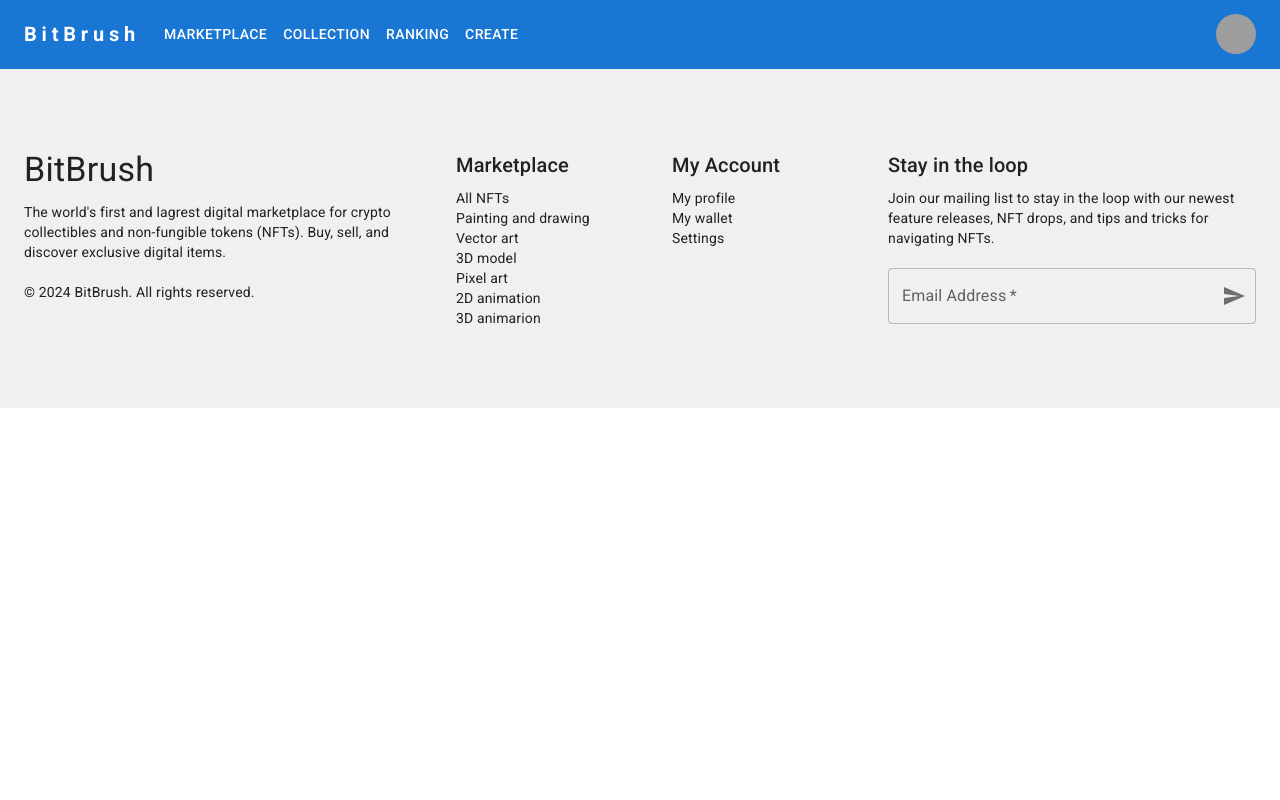
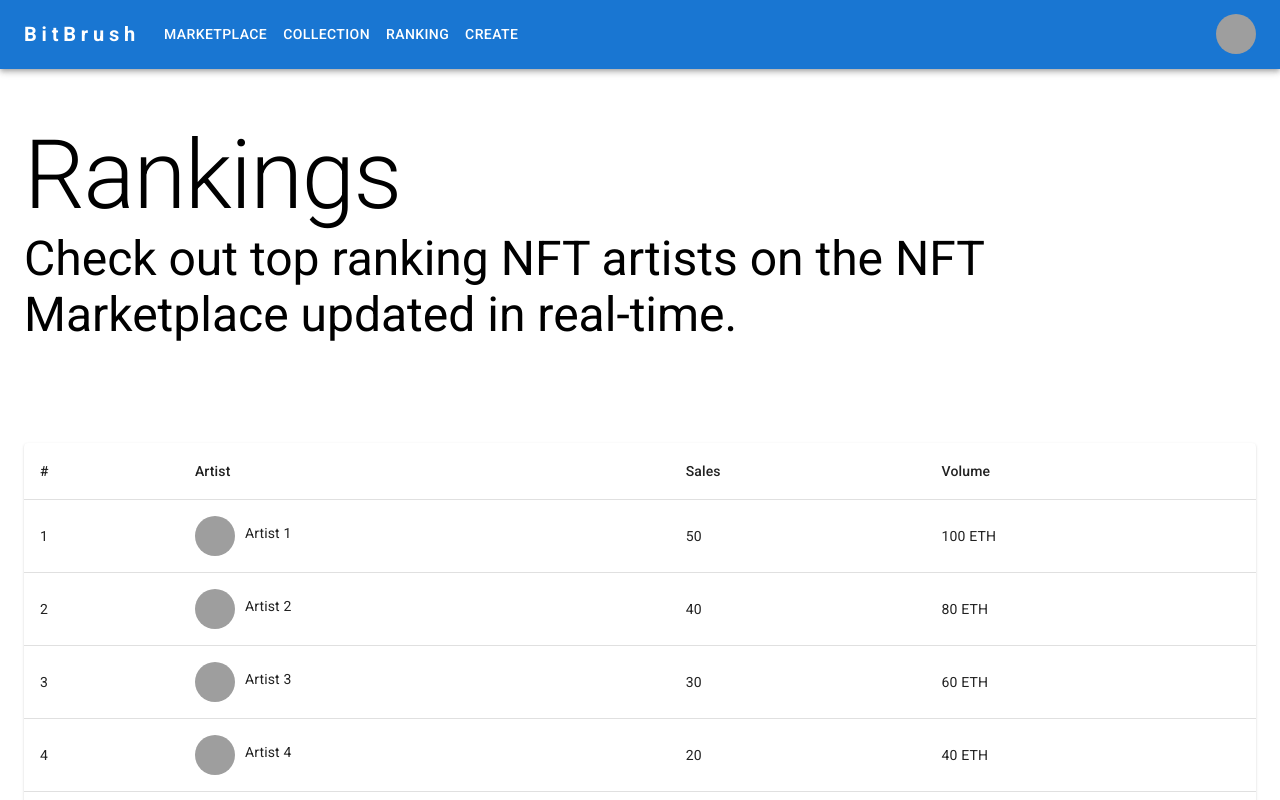
Before and after one commit to daylanguyenphuc/BitBrush, a React (Create React App) app: page /ranking in a window 1280 px wide. Shown: the top 800 px of the page. Built offline with nearby package versions, Linux system fonts and the light colour scheme; grey boxes are pictures that could not be loaded.

Commit message:
Add a ranking page

```diff
--- a/src/App.js
+++ b/src/App.js
@@ -8,13 +8,14 @@ import '@fontsource/roboto/700.css';
 import Header from "./Header";
 import Footer from './Footer';
 
+import SignUpPage from "./SignUpPage";
 import Homepage from "./Homepage";
 import Marketplace from "./Marketplace";
 import Collection from "./Collection";
+import Ranking from "./Ranking";
 import Create from "./Create";
 import CreateNFT from "./CreateNFT";
 import CreateCollection from "./CreateCollection";
-import SignUpPage from "./SignUpPage";
 
 function App() {
   return (
@@ -27,6 +28,7 @@ function App() {
             <Route exact path="/signup" element={<SignUpPage />} />
             <Route exact path="/marketplace" element={<Marketplace />} />
             <Route exact path="/collection" element={<Collection />} />
+            <Route exact path="/ranking" element={<Ranking />} />
             <Route exact path="/create" element={<Create />} />
             <Route exact path="/create/createNFT" element={<CreateNFT />} />
             <Route exact path="/create/createCollection" element={<CreateCollection />} />
--- /dev/null
+++ b/src/Ranking.js
@@ -0,0 +1,50 @@
+import * as React from 'react';
+import { Grid, Container, Typography, Table, TableHead, TableCell, TableContainer, TableRow, Paper, Avatar } from '@mui/material';
+
+const data = [
+  { rank: 1, artist: 'Artist 1', sales: 50, volume: '100 ETH' },
+  { rank: 2, artist: 'Artist 2', sales: 40, volume: '80 ETH' },
+  { rank: 3, artist: 'Artist 3', sales: 30, volume: '60 ETH' },
+  { rank: 4, artist: 'Artist 4', sales: 20, volume: '40 ETH' },
+  { rank: 5, artist: 'Artist 5', sales: 10, volume: '20 ETH' },
+];
+
+const Ranking = () => {
+
+  return (
+    <>
+    <Container maxWidth="xl" style={{ marginTop: '50px', marginBottom: '20px' }}>
+      <Typography variant="h1" >Rankings</Typography>
+      <Typography variant="h3" gutterBottom>Check out top ranking NFT artists on the NFT Marketplace updated in real-time.</Typography>
+    </Container>
+
+    <Container maxWidth="xl" style={{ marginTop: '100px', marginBottom: '200px' }}>
+      <TableContainer component={Paper}>
+        <Table>
+        <TableHead>
+            <TableRow>
+              <TableCell align="left">#</TableCell>
+              <TableCell align="left">Artist</TableCell>
+              <TableCell align="left">Sales</TableCell>
+              <TableCell align="left">Volume</TableCell>
+            </TableRow>
+          </TableHead>
+          {data.map((row) => (
+            <TableRow key={row.rank}>
+              <TableCell>{row.rank}</TableCell>
+              <TableCell style={{display: 'flex', alignItems: 'center' }}>
+                <Avatar alt={row.artist} src={`url_to_artist_avatar_${row.rank}`} />
+                <Typography variant="body2" gutterBottom style={{marginLeft: '10px' }}>{row.artist}</Typography>
+              </TableCell>
+              <TableCell>{row.sales}</TableCell>
+              <TableCell>{row.volume}</TableCell>
+            </TableRow>
+          ))}
+        </Table>
+      </TableContainer>
+    </Container>
+    </>
+  );
+};
+
+export default Ranking
```
